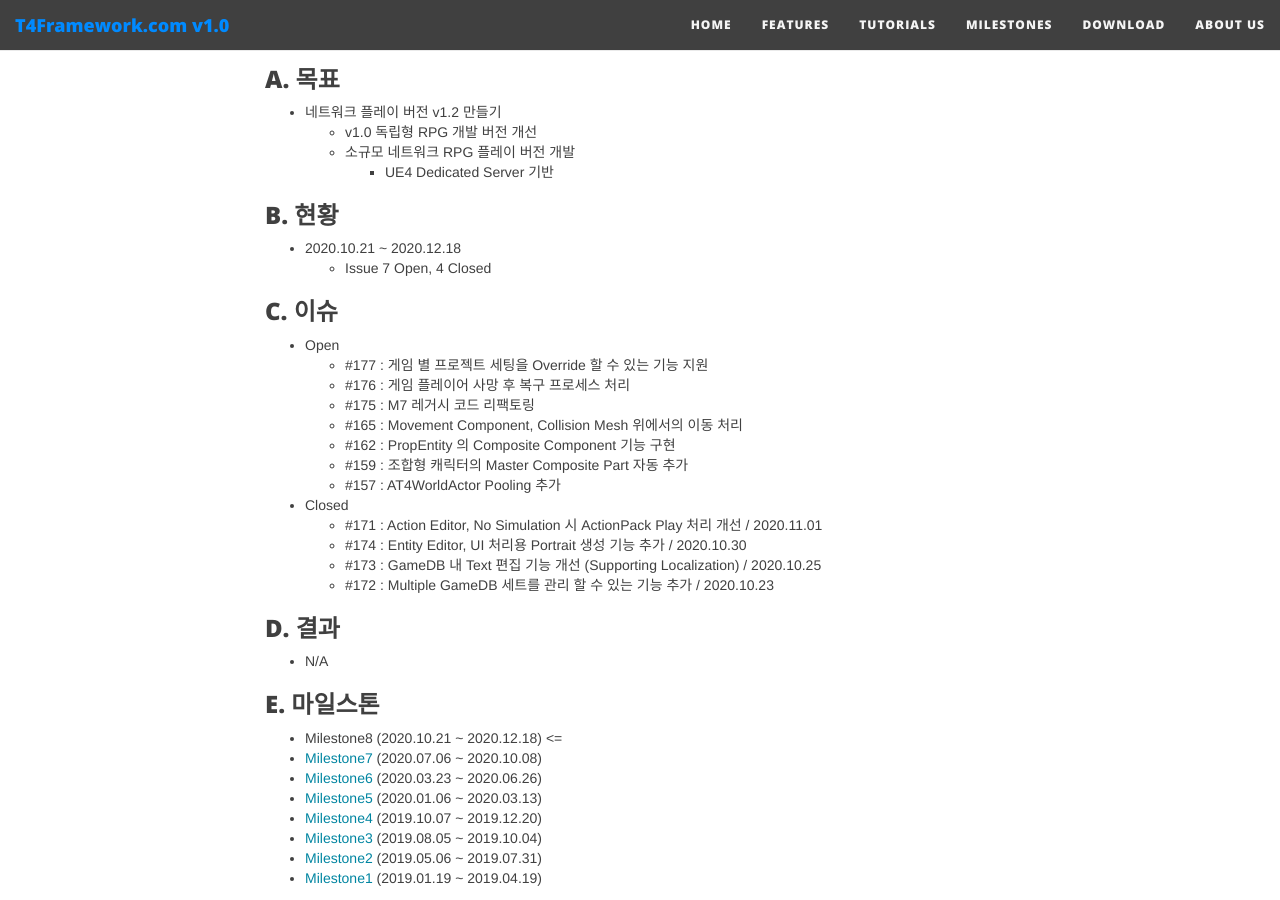
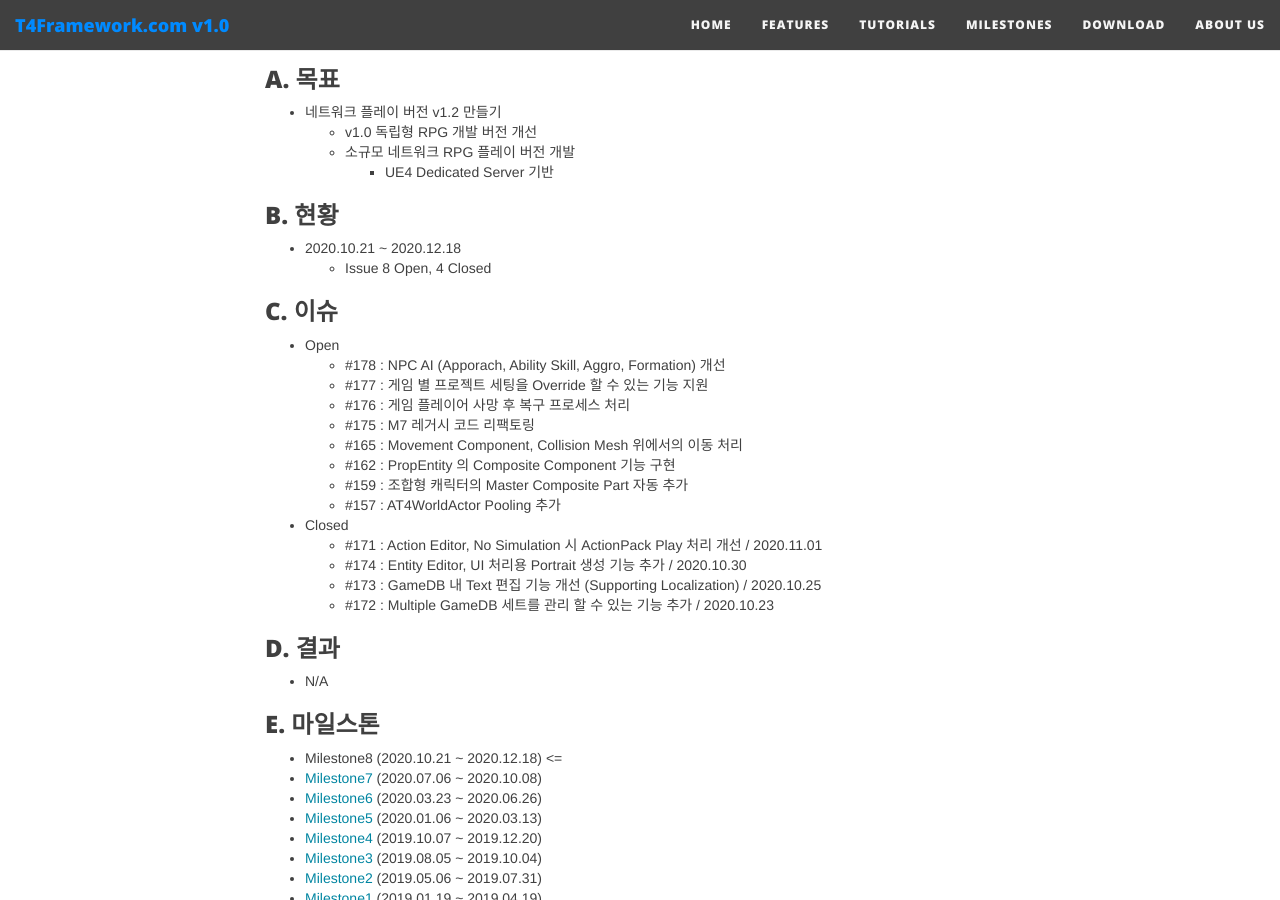
Before and after one commit to T4Framework/T4Framework_WebSite, a Jekyll site: the page built from docs/T4Framework_Milestone8_Achieved.md, in a window 1280 px wide and 900 px high, scrolled down 317 px. Built offline with Jekyll 4.4.1, drawn with Linux system fonts in a browser that asks for light colours; nearby versions of some CDN libraries.

Commit message:
마일스톤 8 업데이트

```diff
--- a/docs/T4Framework_Milestone8_Achieved.md
+++ b/docs/T4Framework_Milestone8_Achieved.md
@@ -15,11 +15,12 @@ subtitle: Milestone 8 (2020.10.21 ~ 2020.12.18)
 ### B. 현황
 
 - 2020.10.21 ~ 2020.12.18
-  - Issue 7 Open, 4 Closed
+  - Issue 8 Open, 4 Closed
 
 ### C. 이슈
 
 - Open
+  - #178 : NPC AI (Apporach, Ability Skill, Aggro, Formation) 개선
   - #177 : 게임 별 프로젝트 세팅을 Override 할 수 있는 기능 지원
   - #176 : 게임 플레이어 사망 후 복구 프로세스 처리
   - #175 : M7 레거시 코드 리팩토링
```
